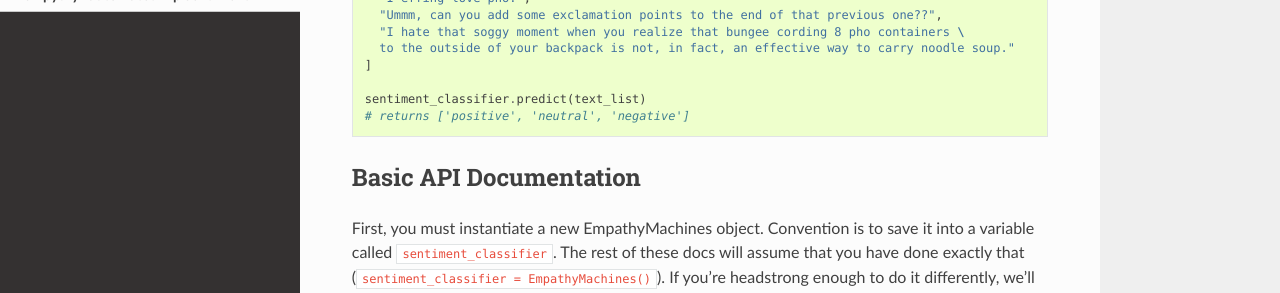
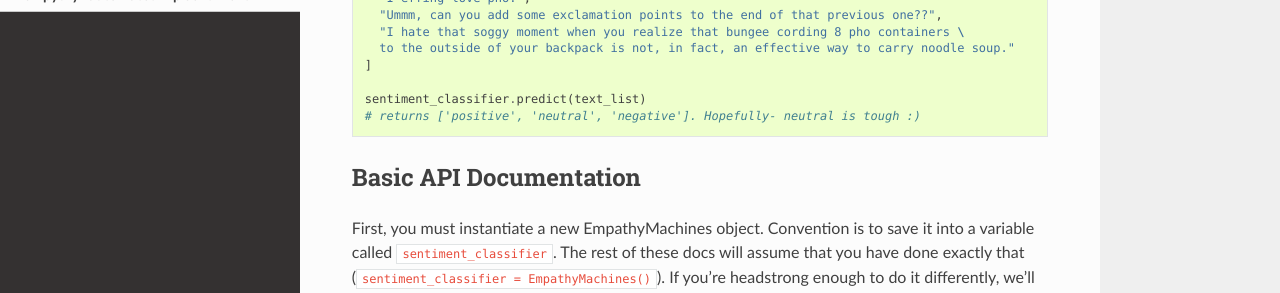
Before and after one commit to ClimbsRocks/empythy, a Sphinx documentation site: the page built from docs/index.rst, in a window 1280 px wide and 900 px high, scrolled down 978 px. Shown: the part 151-444 px from the top of the window. Built offline with Sphinx 7.4.7 and the Read the Docs theme 2.0.0, drawn with Linux system fonts in a browser that asks for light colours.

Commit message:
adds note on difficulty of neutral in the example code

```diff
--- a/docs/index.rst
+++ b/docs/index.rst
@@ -48,7 +48,7 @@ A quick demonstration of what you're really here for: easily getting sentiment p
   ]
 
   sentiment_classifier.predict(text_list)
-  # returns ['positive', 'neutral', 'negative']
+  # returns ['positive', 'neutral', 'negative']. Hopefully- neutral is tough :)
 
 Basic API Documentation
 =========================
```
